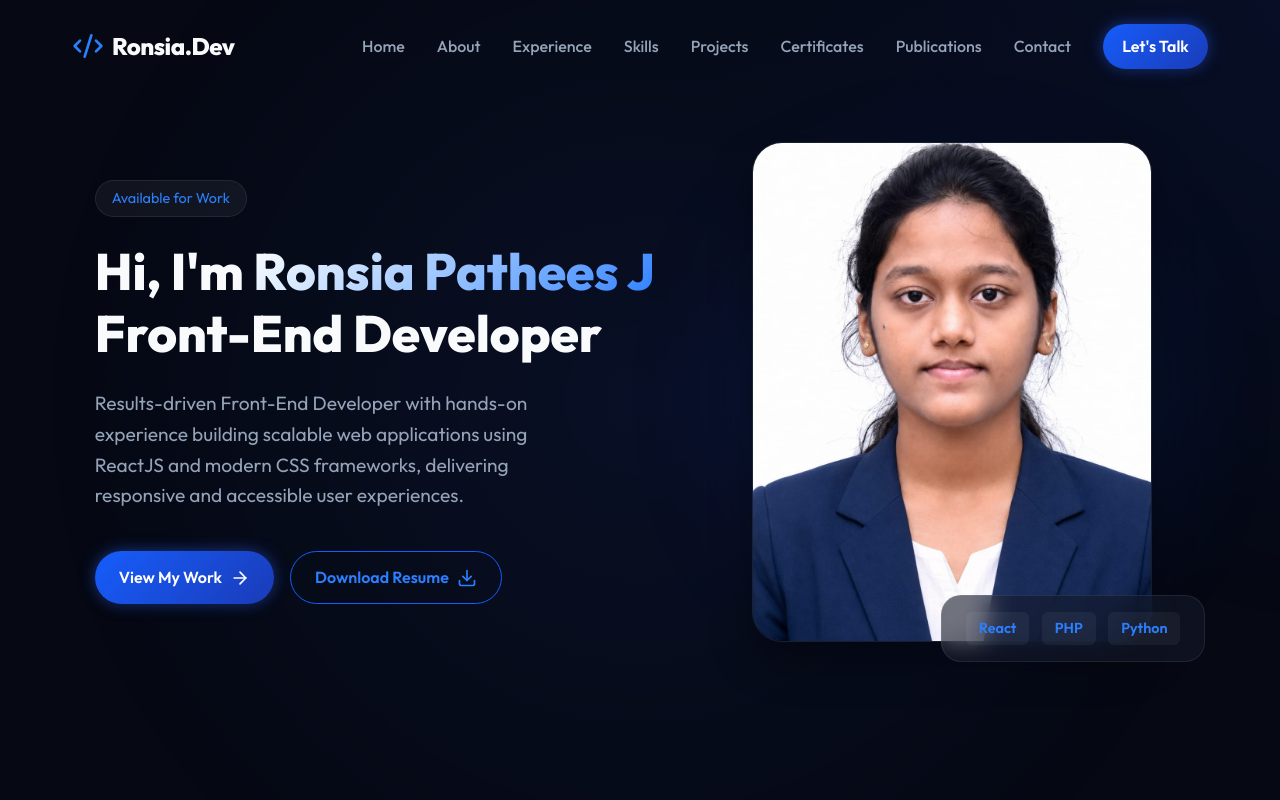
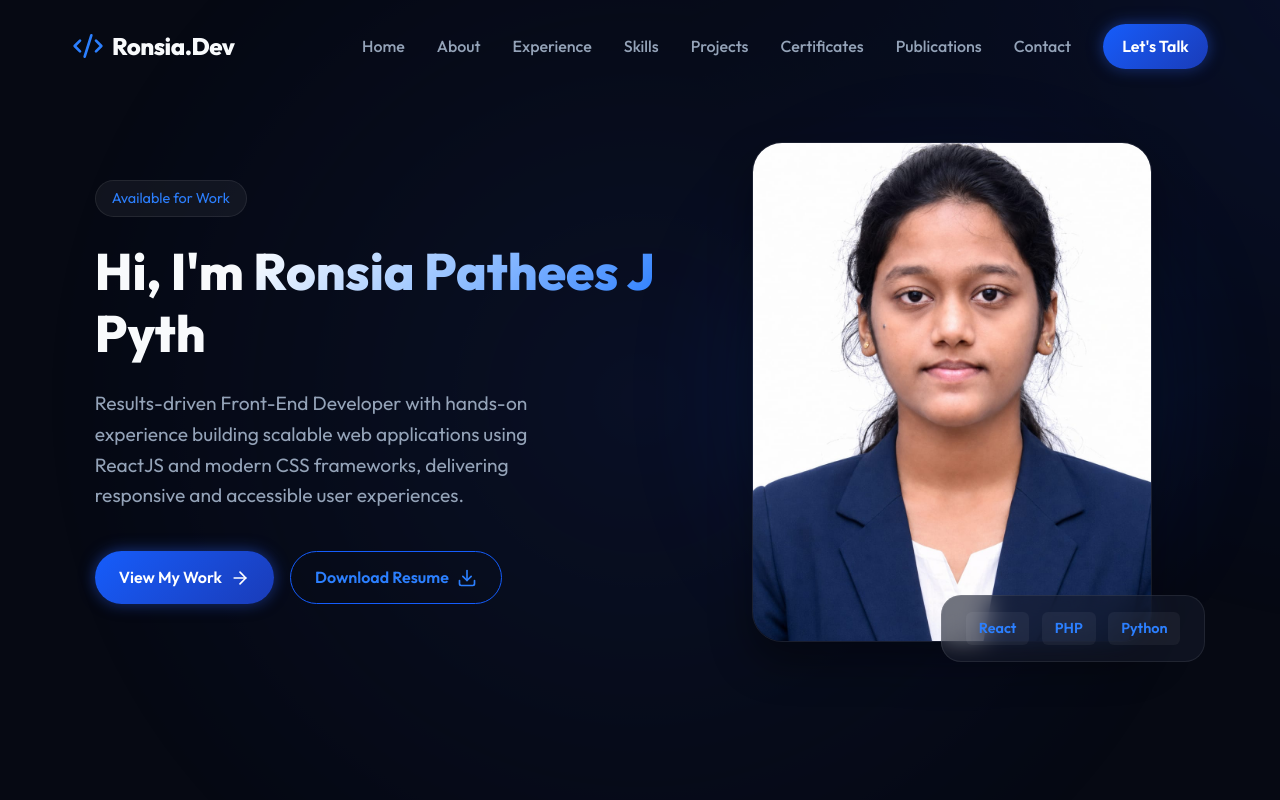
Before and after one commit to Ronsiaj/Ronsia_Pathees_Portfolio, a React (Vite) app: page / in a window 1280 px wide. Shown: the top 800 px of the page. Built offline with nearby package versions, Linux system fonts and the light colour scheme.

Commit message:
Added typing animation to role text

```diff
--- a/src/components/Hero.css
+++ b/src/components/Hero.css
@@ -35,6 +35,16 @@
 
 .hero-title .text-gradient {
   white-space: nowrap;
+}
+
+.cursor {
+  font-weight: 300;
+  color: var(--color-blue-500);
+  animation: blink 1s step-end infinite;
+}
+
+@keyframes blink {
+  50% { opacity: 0; }
 }
 
 .hero-subtitle {
--- a/src/components/Hero.jsx
+++ b/src/components/Hero.jsx
@@ -1,9 +1,37 @@
-import React from 'react';
+import React, { useState, useEffect } from 'react';
 import { ArrowRight, Download } from 'lucide-react';
 import './Hero.css';
 import resume from '../assets/files/Ronsia_Pathees_J_Frontend_Developer.pdf';
 
+const roles = ["Frontend Developer", "Python Developer", "Web Developer"];
+
 const Hero = () => {
+  const [text, setText] = useState('');
+  const [isDeleting, setIsDeleting] = useState(false);
+  const [loopNum, setLoopNum] = useState(0);
+
+  useEffect(() => {
+    let timer;
+    const i = loopNum % roles.length;
+    const fullText = roles[i];
+
+    if (isDeleting) {
+      timer = setTimeout(() => setText(fullText.substring(0, text.length - 1)), 50);
+    } else {
+      timer = setTimeout(() => setText(fullText.substring(0, text.length + 1)), 100);
+    }
+
+    if (!isDeleting && text === fullText) {
+      clearTimeout(timer);
+      timer = setTimeout(() => setIsDeleting(true), 1000);
+    } else if (isDeleting && text === '') {
+      clearTimeout(timer);
+      setIsDeleting(false);
+      setLoopNum(loopNum + 1);
+    }
+
+    return () => clearTimeout(timer);
+  }, [text, isDeleting, loopNum]);
   return (
     <section id="home" className="hero-section">
       <div className="container hero-container">
@@ -11,7 +39,8 @@ const Hero = () => {
           <div className="badge">Available for Work</div>
           <h1 className="hero-title">
             Hi, I'm <span className="text-gradient">Ronsia Pathees J</span><br />
-            Front-End Developer
+            <span className="typewriter-text">{text}</span>
+            <span className="cursor">|</span>
           </h1>
           <p className="hero-subtitle delay-100 animate-fade-up">
             Results-driven Front-End Developer with hands-on experience building scalable web applications using ReactJS and modern CSS frameworks, delivering responsive and accessible user experiences.
```
